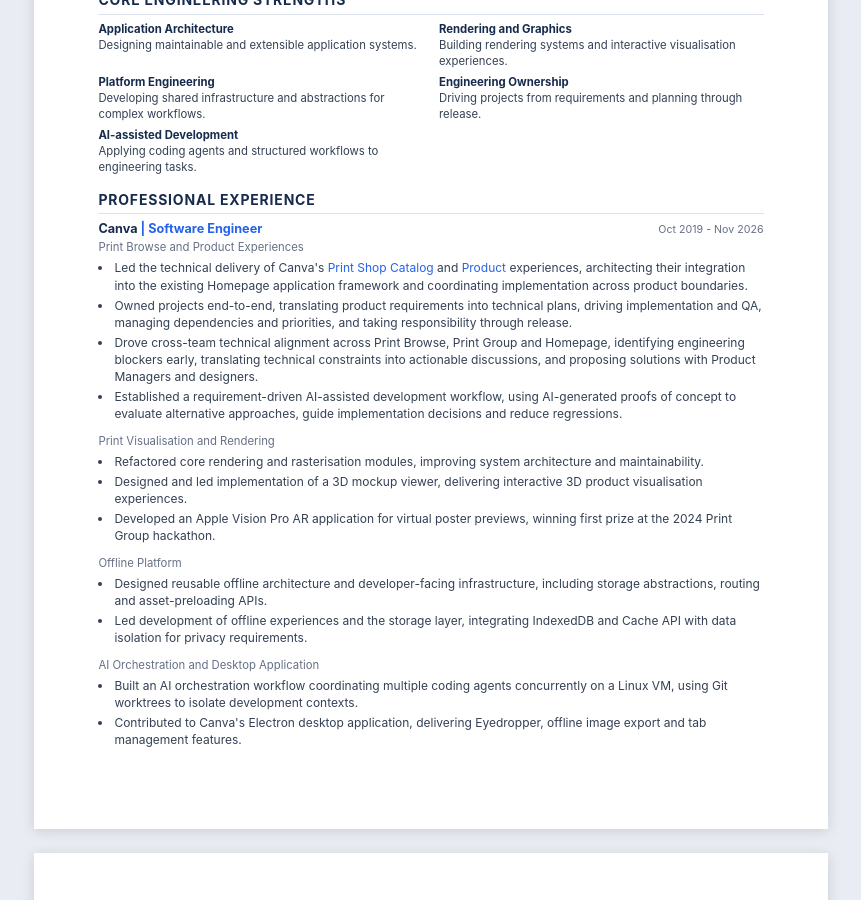
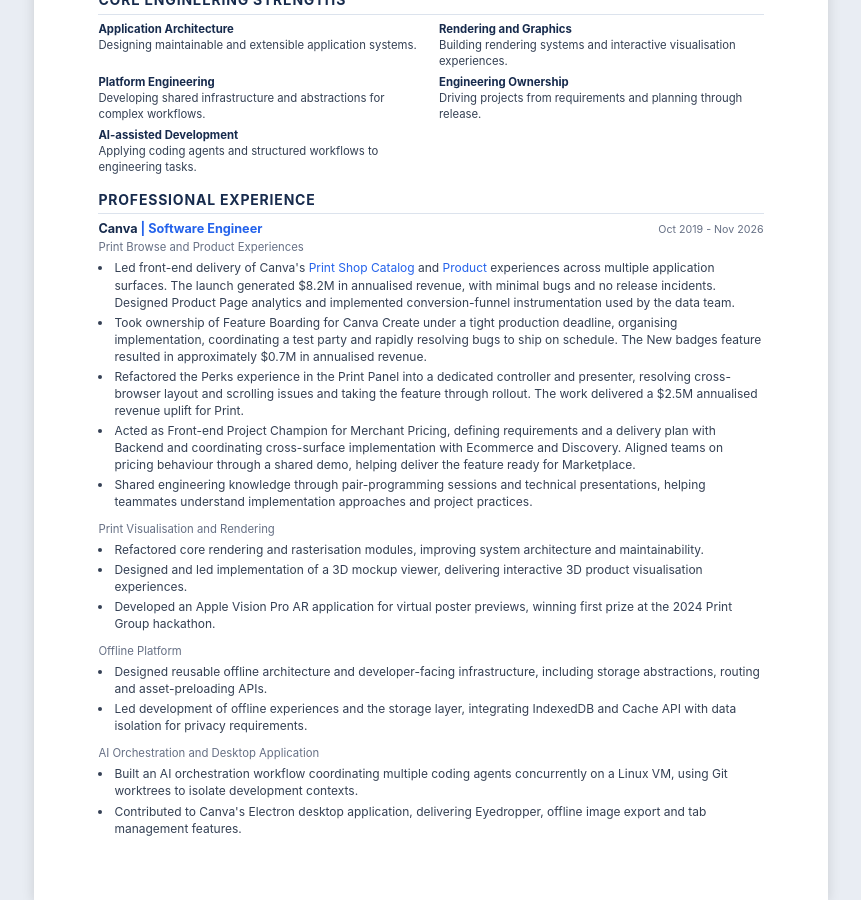
Before and after one commit to weilonge/weilonge.github.io, a Jekyll site: the page resume/resume_pdf.html, which Jekyll copies as it is, in a window 1280 px wide and 900 px high, scrolled down 318 px. Shown: the whole window, without its empty margins (209-1070 px from the left). Built offline with Jekyll 4.4.1, drawn with Linux system fonts in a browser that asks for light colours.

Commit message:
Update PDF resume achievements

```diff
--- a/resume/resume_pdf.html
+++ b/resume/resume_pdf.html
@@ -280,16 +280,39 @@
     <div class="role">Print Browse and Product Experiences</div>
     <ul>
       <li>
-        Led the technical delivery of Canva's
+        Led front-end delivery of Canva's
         <a href="https://www.canva.com/print-shop">Print Shop Catalog</a>
         and
         <a href="https://www.canva.com/print-shop/tshirt">Product</a>
-        experiences, architecting their integration into the existing Homepage
-        application framework and coordinating implementation across product boundaries.
+        experiences across multiple application surfaces. The launch generated
+        $8.2M in annualised revenue, with minimal bugs and no release incidents.
+        Designed Product Page analytics and implemented conversion-funnel
+        instrumentation used by the data team.
       </li>
-      <li>Owned projects end-to-end, translating product requirements into technical plans, driving implementation and QA, managing dependencies and priorities, and taking responsibility through release.</li>
-      <li>Drove cross-team technical alignment across Print Browse, Print Group and Homepage, identifying engineering blockers early, translating technical constraints into actionable discussions, and proposing solutions with Product Managers and designers.</li>
-      <li>Established a requirement-driven AI-assisted development workflow, using AI-generated proofs of concept to evaluate alternative approaches, guide implementation decisions and reduce regressions.</li>
+      <li>
+        Took ownership of Feature Boarding for Canva Create under a tight
+        production deadline, organising implementation, coordinating a test
+        party and rapidly resolving bugs to ship on schedule. The New badges
+        feature resulted in approximately $0.7M in annualised revenue.
+      </li>
+      <li>
+        Refactored the Perks experience in the Print Panel into a dedicated
+        controller and presenter, resolving cross-browser layout and scrolling
+        issues and taking the feature through rollout. The work delivered a
+        $2.5M annualised revenue uplift for Print.
+      </li>
+      <li>
+        Acted as Front-end Project Champion for Merchant Pricing, defining
+        requirements and a delivery plan with Backend and coordinating
+        cross-surface implementation with Ecommerce and Discovery. Aligned
+        teams on pricing behaviour through a shared demo, helping deliver
+        the feature ready for Marketplace.
+      </li>
+      <li>
+        Shared engineering knowledge through pair-programming sessions and
+        technical presentations, helping teammates understand implementation
+        approaches and project practices.
+      </li>
     </ul>
   </article>
 
```
